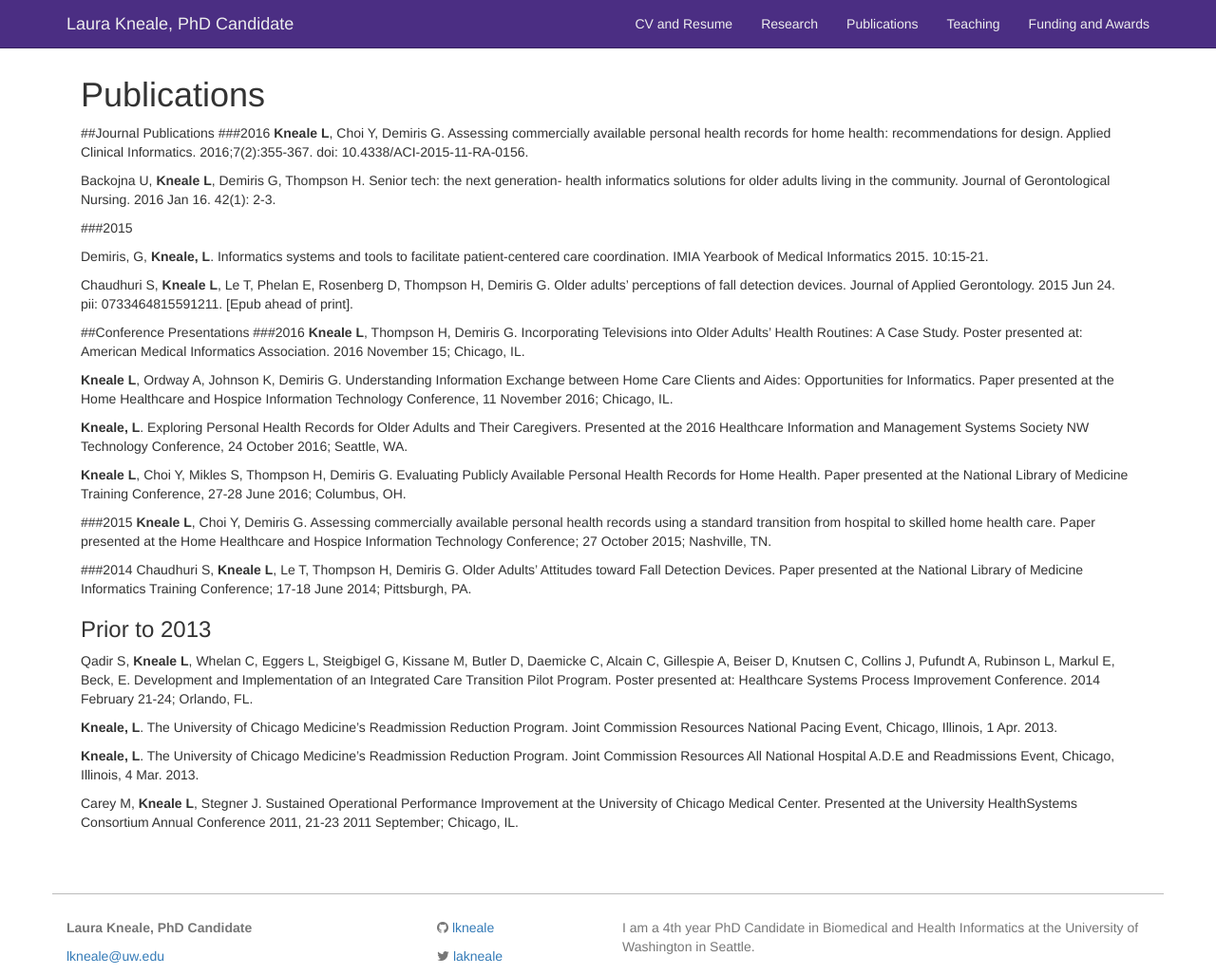
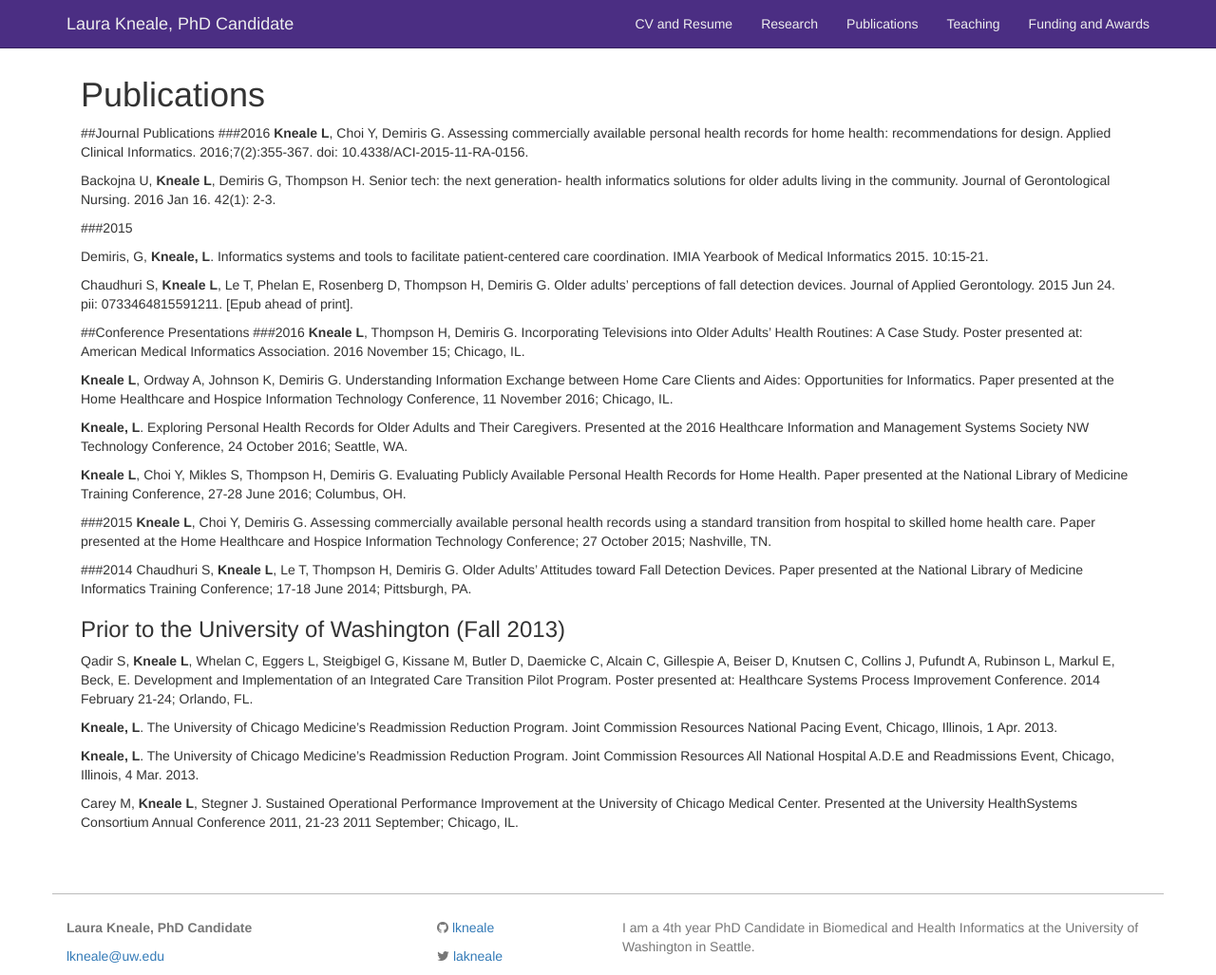
Before and after one commit to lkneale/lkneale.github.io, a Jekyll site: the page built from publications.md, in a window 1280 px wide and 1027 px high. Shown: the whole window at 95% size. Built offline with Jekyll 4.4.1, drawn with Linux system fonts in a browser that asks for light colours.

Commit message:
Update publications.md

```diff
--- a/publications.md
+++ b/publications.md
@@ -31,7 +31,7 @@ Chaudhuri S, **Kneale L**, Le T, Phelan E, Rosenberg D, Thompson H, Demiris G. O
 ###2014
 Chaudhuri S, **Kneale L**, Le T, Thompson H, Demiris G. Older Adults’ Attitudes toward Fall Detection Devices. Paper presented at the National Library of Medicine Informatics Training Conference; 17-18 June 2014; Pittsburgh, PA.
 
-### Prior to 2013
+### Prior to the University of Washington (Fall 2013)
 Qadir S, **Kneale L**, Whelan C, Eggers L, Steigbigel G, Kissane M, Butler D, Daemicke C, Alcain C, Gillespie A, Beiser D, Knutsen C, Collins J, Pufundt A, Rubinson L, Markul E, Beck, E. Development and Implementation of an Integrated Care Transition Pilot Program. Poster presented at: Healthcare Systems Process Improvement Conference. 2014 February 21-24; Orlando, FL.
 
 **Kneale, L**. The University of Chicago Medicine’s Readmission Reduction Program. Joint Commission Resources National Pacing Event, Chicago, Illinois, 1 Apr. 2013.
```
